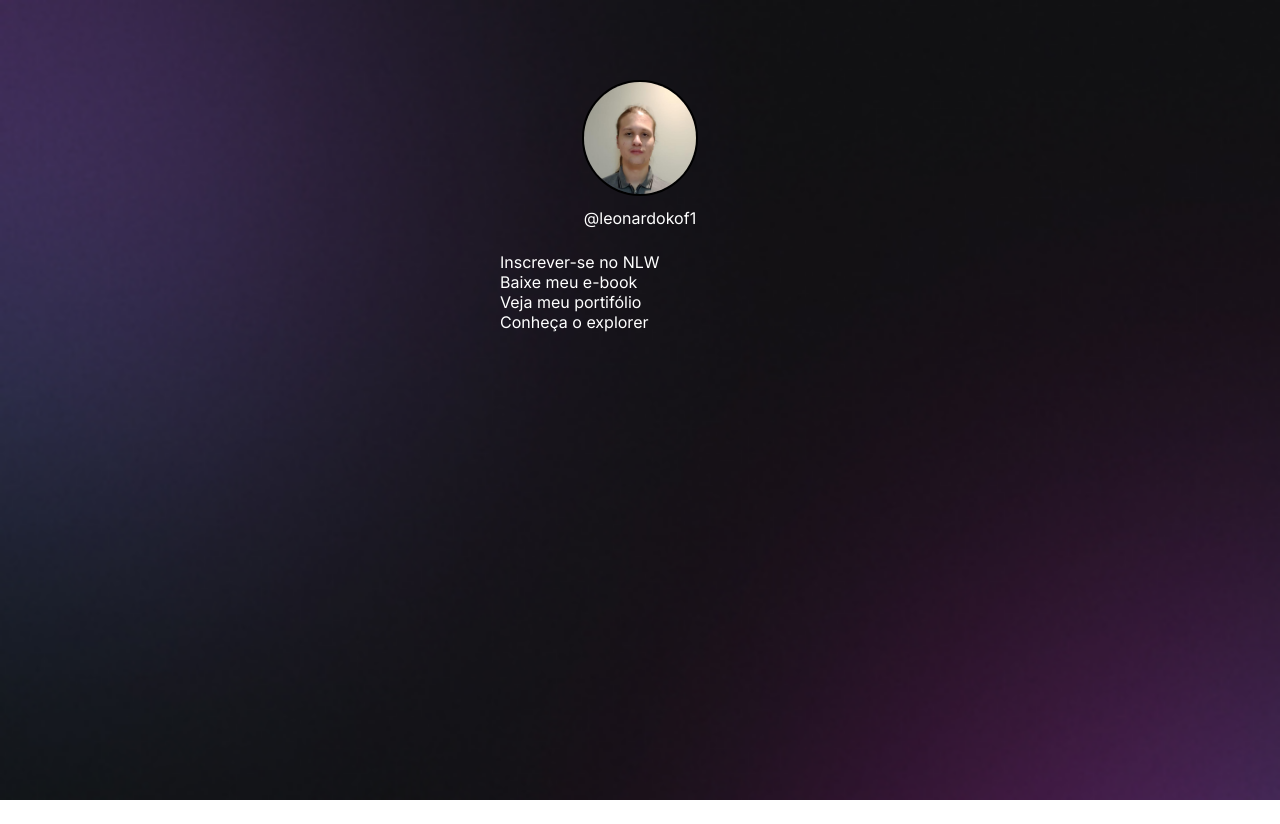
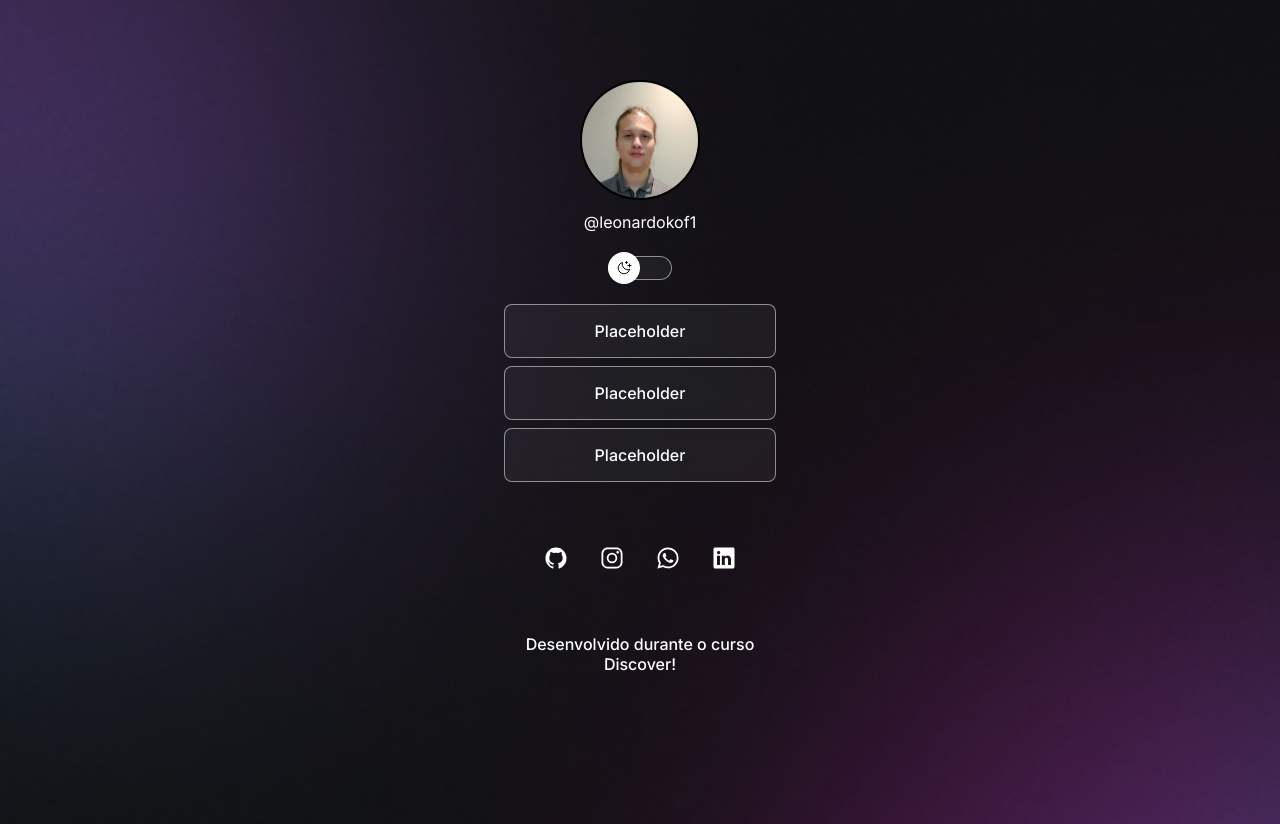
Before and after one commit to Leonardo-Kotcheski-Filipiaki/my-own-linktree, a plain HTML site: page index.html in a window 1280 px wide. Before the commit the page ends 800 px from the top, so only its background shows below. Drawn offline with nearby package versions, Linux system fonts and the light colour scheme.

Commit message:
Theme mode selector | Dark & Light mode

```diff
--- a/css/style.css
+++ b/css/style.css
@@ -1,49 +1,203 @@
 * {
     margin: 0;
-    font-family: 'Inter', sans-serif;
-    color: #FFFFFF;
+
+    box-sizing: border-box;
 }
+
+.dark{
+    --text-color: white;
+    --background: url('../assets/bg-mobile.jpg') no-repeat top center/cover;
+    --stroke-color: rgba(255, 255, 255, 0.5);
+    --surface-color: rgba(255, 255, 255, 0.05);
+    --surface-color-hover: rgba(0, 0, 0, 0.02);
+    --highlight-color: rgba(255, 255, 255, 0.1);
+    --btn-theme-mode-icon: url('../assets/moon-stars.svg');
+}
+
+.light{
+    --text-color: black;
+    --background: url('../assets/bg-mobile-light.jpg') no-repeat top center/cover;
+    --stroke-color: rgba(0, 0, 0, 0.5);
+    --surface-color: rgba(0, 0, 0, 0.05);
+    --surface-color-hover: rgba(0, 0, 0, 0.02);
+    --highlight-color: rgba(0, 0, 0, 0.1);
+    --btn-theme-mode-icon: url('../assets/sun.svg');
+}
+
+
 body {
     /*
-        Background sequence: 1° - Color, 2° - Image, 3° - repeat/no-repeat, 4° - position,
-        5° - size (uma '/' antes do valor)
+    Background sequence: 1° - Color, 2° - Image, 3° - repeat/no-repeat, 4° - position,
+    5° - size (uma '/' antes do valor)
     */
-    background: url('../assets/bg-mobile.jpg') no-repeat top center/cover;
+    background: var(--background);
+}
+
+body *{
+    font-family: 'Inter', sans-serif;
+    color: var(--text-color);
 }
 
 #container {
-    width: 360px;
     margin: 56px auto 0px;
+    padding: 0 24px;
+
+    width: 320px;
+    height: 768px;
 }
 
+/*  Profile  */
 #profile {
+    padding: 24px;
+
     text-align: center;
-    padding:24px;
+
+
 }
 
 #profile img {
-    width: 112px;
-    height: 112px;
     margin:auto;
+
+    width: 120px;
+    height: 120px;
+
     border-radius: 50%;
     border: 2px solid black;
 }
 
 #profile p {
+    margin-top: 8px;
+
     font: 500 16px 24px;
-    margin-top: 8px;
 }
 
+/*  Switch  */
+#switch{
+    position: relative;
+    width: 64px;
+    margin: 0 auto;
+}
+
+#switch button{
+    width: 32px;
+    height: 32px;
+
+    background: white var(--btn-theme-mode-icon) no-repeat center;
+
+    border: 0;
+    border-radius: 50%;
+
+
+    position: absolute;
+    top: 50%;
+    left: 0;
+
+    z-index: 1;
+    transform: translateY(-50%);
+
+}
+
+.light #switch button{
+    right: 0;
+    left: initial;
+}
+
+#switch button:hover{
+    cursor: pointer;
+}
+
+#switch span{
+    display: block;
+    width: 64px;
+    height: 24px;
+
+    background: var(--surface-color);
+
+    border: 1px solid var(--stroke-color);
+
+    backdrop-filter: blur(4px);
+    -webkit-backdrop-filter: blur(4px);
+
+    border-radius: 9999px;
+}
+
+/*  LINKS  */
+
 #container ul {
-    display: block;
     margin: auto;
+
+
+    padding: 24px 0;
+    display: flex;
+    flex-direction: column;
+
+    gap: 8px;
 }
 
 #container ul li{
     list-style: none;
+}
+
+#container ul li a{
+    font-weight: 500;
+    text-decoration: none;
+
+    display: flex;
+    align-items: center;
+    justify-content: center;
+
+    padding: 16px 24px;
+
+    background: var(--surface-color);
+
+    border: 1px solid var(--stroke-color);
+    border-radius: 8px;
+
+    backdrop-filter: blur(4px);
+    /*  Safari */
+    -webkit-backdrop-filter: blur(4px);
+
+    transition: background 0.4s;
+    transition: border 0.2s;
+}
+
+/*  pseudo-selector  */
+#container ul li a:hover{
+    background: var(--surface-color-hover);
+
+    border: 1.5px solid var(--text-color);
 
 }
 
-#container ul li a{
-    text-decoration: none;
+#social-links{
+    display: flex;
+    justify-content: center;
+
+    padding: 24px 0;
+
+    font-size: 24px;
+
 }
+
+
+#social-links a{
+    display: flex;
+    align-items: center;
+    justify-content: center;
+    transition: background-color 0.2s;
+    transition: padding 0.2s;
+
+    padding: 16px;
+    border-radius: 50%;
+}
+
+#social-links a:hover{
+    background-color: var(--highlight-color);
+}
+
+footer{
+    padding: 24px 0;
+    text-align: center;
+    font-size: 16px;
+    font-weight: 500;
+}
--- a/index.html
+++ b/index.html
@@ -1,39 +1,58 @@
 <!DOCTYPE html>
-<html lang="pt-br">
+<html lang="pt-br" class="dark">
   <head>
-    <link rel="preconnect" href="https://fonts.googleapis.com">
-    <link rel="preconnect" href="https://fonts.gstatic.com" crossorigin>
-    <link href="https://fonts.googleapis.com/css2?family=Inter:wght@400;500&display=swap" rel="stylesheet">
-    <meta charset="UTF-8">
-    <meta http-equiv="X-UA-Compatible" content="IE=edge">
-    <meta name="viewport" content="width=device-width, initial-scale=1.0">
+    <link rel="preconnect" href="https://fonts.googleapis.com" />
+    <link rel="preconnect" href="https://fonts.gstatic.com" crossorigin />
+    <link href="https://fonts.googleapis.com/css2?family=Inter:wght@400;500&display=swap" rel="stylesheet"/>
+    <meta charset="UTF-8" />
+    <meta http-equiv="X-UA-Compatible" content="IE=edge" />
+    <meta name="viewport" content="width=device-width, initial-scale=1.0" />
     <title>Devlinks</title>
-    <link rel="stylesheet" href="css/style.css">
+    <link rel="stylesheet" href="css/style.css" />
   </head>
   <body>
-
     <div id="container">
       <div id="profile">
-            <img src="assets/avatar.png" alt="Avatar">
+        <img src="assets/avatar.png" alt="Avatar" />
         <p>@leonardokof1</p>
+      </div>
+      <div id="switch">
+            <div id="switch">
+                <button>
+                </button>
+                <span id="track"></span>
+            </div>
       </div>
 
       <ul>
         <li>
-                <a href="#">Inscrever-se no NLW</a>
+          <a href="#">Placeholder</a>
         </li>
         <li>
-                <a href="#">Baixe meu e-book</a>
+          <a href="#">Placeholder</a>
         </li>
         <li>
-                <a href="#">Veja meu portifólio</a>
-            </li>
-            <li>
-                <a href="#">Conheça o explorer</a>
+          <a href="#">Placeholder</a>
         </li>
       </ul>
+
+      <div id="social-links">
+          <a href="https://github.com/Leonardo-Kotcheski-Filipiaki" target="_blank"><ion-icon name="logo-github"></ion-icon></a>
+          <a href="https://www.instagram.com/leonardokof1/" target="_blank"><ion-icon name="logo-instagram"></ion-icon></a>
+          <a href="https://wa.me/+5551997641319" target="_blank"><ion-icon name="logo-whatsapp"></ion-icon></a>
+          <a href="https://www.linkedin.com/in/leonardo-kotcheski-filipiaki-4b45901b4/" target="_blank"><ion-icon name="logo-linkedin"></ion-icon></a>
+
+
+
       </div>
 
 
+      <footer>
+        Desenvolvido durante o curso Discover!
+      </footer>
+    </div>
+
+    <script type="module" src="https://unpkg.com/ionicons@7.1.0/dist/ionicons/ionicons.esm.js"></script>
+    <script nomodule src="https://unpkg.com/ionicons@7.1.0/dist/ionicons/ionicons.js"></script>
   </body>
 </html>
--- a/js/script.js
+++ b/js/script.js
@@ -0,0 +1 @@
+const btn = document.querySelector('button');
```
Also changed, not shown: assets/._moon-stars.svg (deleted), assets/._sun.svg (deleted). Lines whose indentation alone changed are shown as unchanged.
